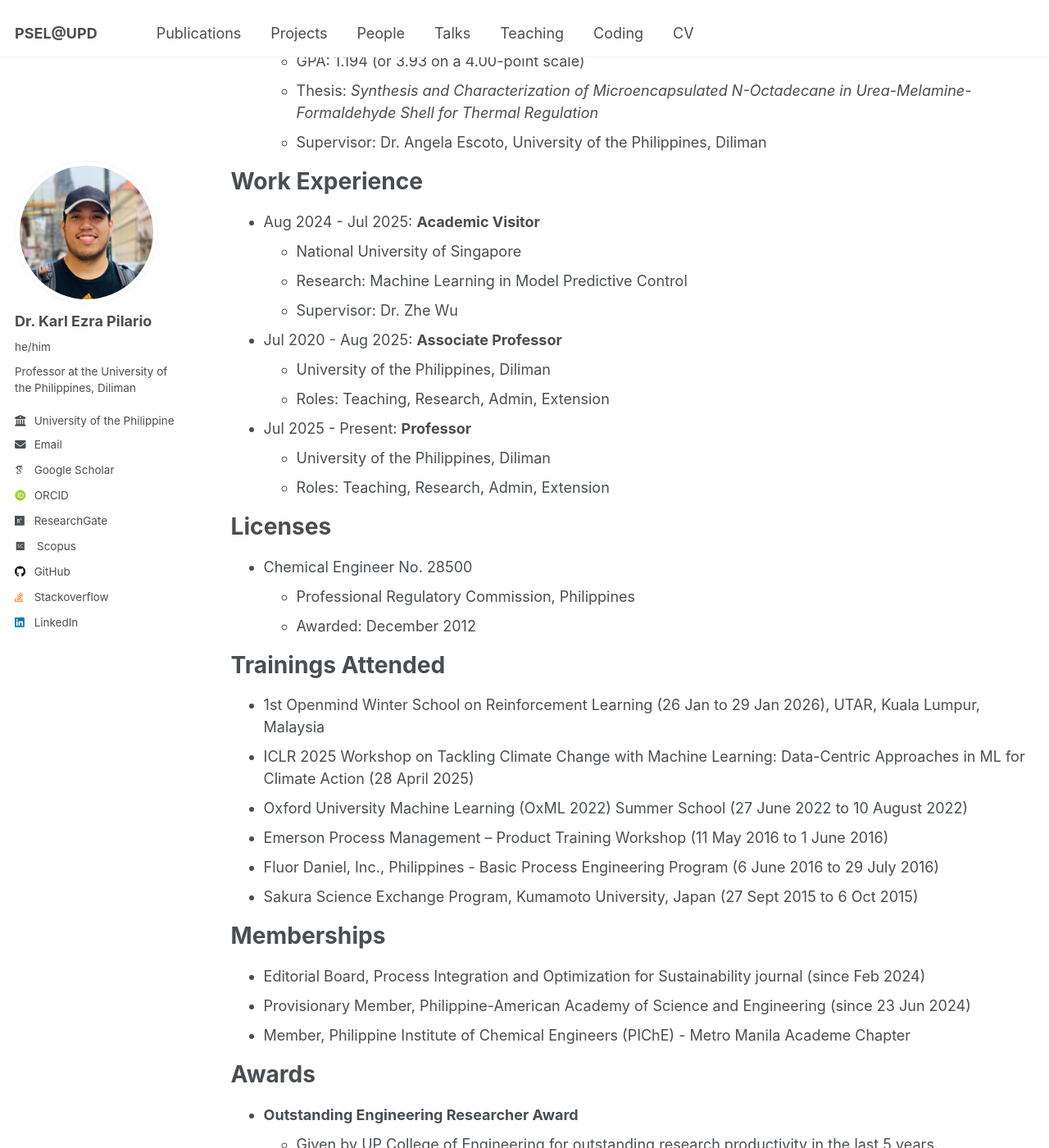
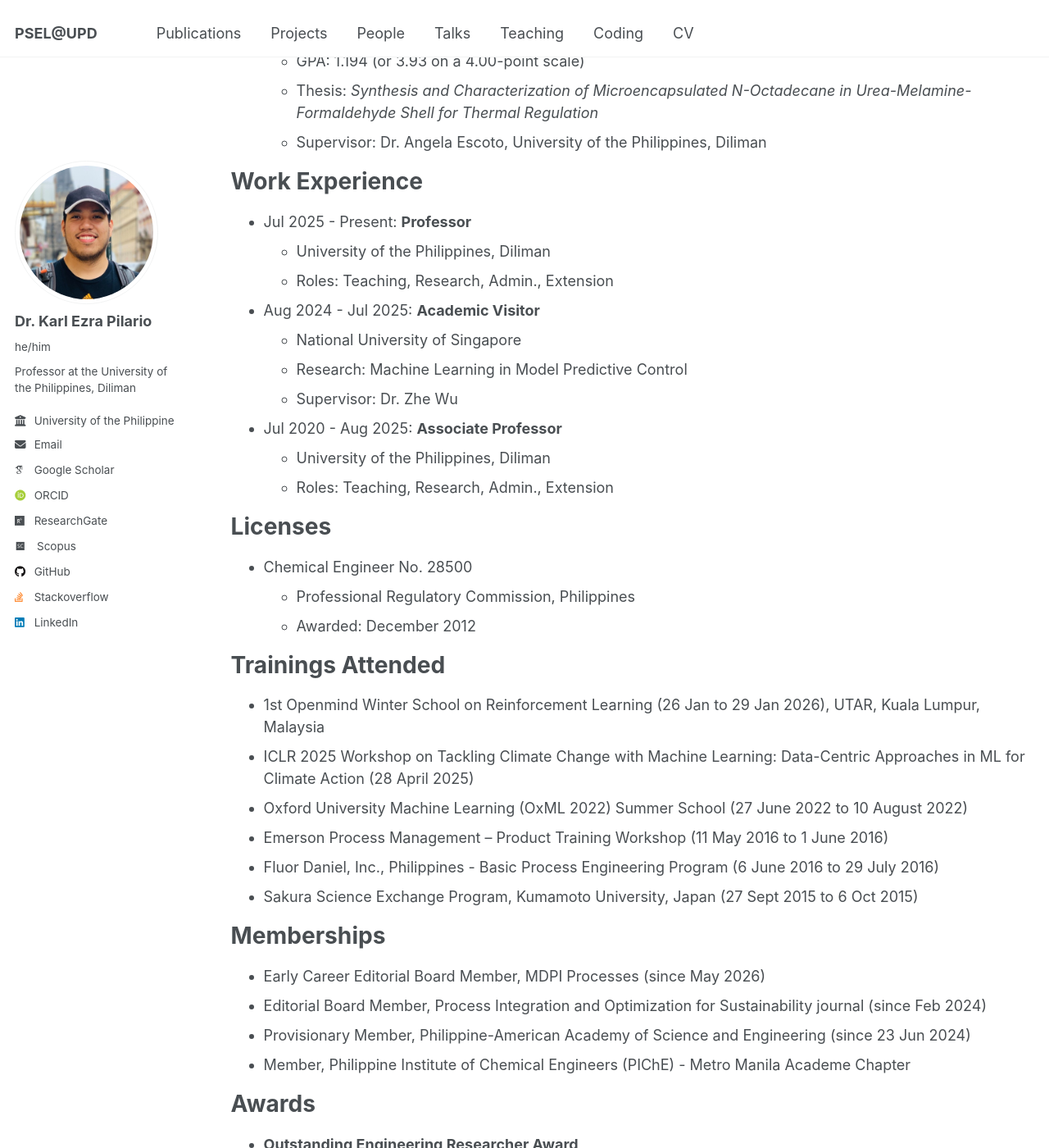
Before and after one commit to kspilario/kspilario.github.io, a Jekyll site: the page built from _pages/cv.md, in a window 1280 px wide and 1400 px high, scrolled down 454 px. Shown: the whole window at 82% size. Built offline with Jekyll 4.4.1, drawn with Linux system fonts in a browser that asks for light colours; some web fonts are replaced; some of the changed lines change nothing that is shown.

Commit message:
Update cv.md

```diff
--- a/_pages/cv.md
+++ b/_pages/cv.md
@@ -25,6 +25,10 @@ Education
 
 Work Experience
 ======
+* Jul 2025 - Present: **Professor**
+  * University of the Philippines, Diliman
+  * Roles: Teaching, Research, Admin., Extension
+
 * Aug 2024 - Jul 2025: **Academic Visitor**
   * National University of Singapore
   * Research: Machine Learning in Model Predictive Control
@@ -32,11 +36,7 @@ Work Experience
 
 * Jul 2020 - Aug 2025: **Associate Professor**
   * University of the Philippines, Diliman
-  * Roles: Teaching, Research, Admin, Extension
-
-* Jul 2025 - Present: **Professor**
-  * University of the Philippines, Diliman
-  * Roles: Teaching, Research, Admin, Extension
+  * Roles: Teaching, Research, Admin., Extension
 
 Licenses
 ======
@@ -55,7 +55,8 @@ Trainings Attended
 
 Memberships
 ======
-* Editorial Board, Process Integration and Optimization for Sustainability journal (since Feb 2024)
+* Early Career Editorial Board Member, MDPI Processes (since May 2026)
+* Editorial Board Member, Process Integration and Optimization for Sustainability journal (since Feb 2024)
 * Provisionary Member, Philippine-American Academy of Science and Engineering (since 23 Jun 2024)
 * Member, Philippine Institute of Chemical Engineers (PIChE) - Metro Manila Academe Chapter
 
```
